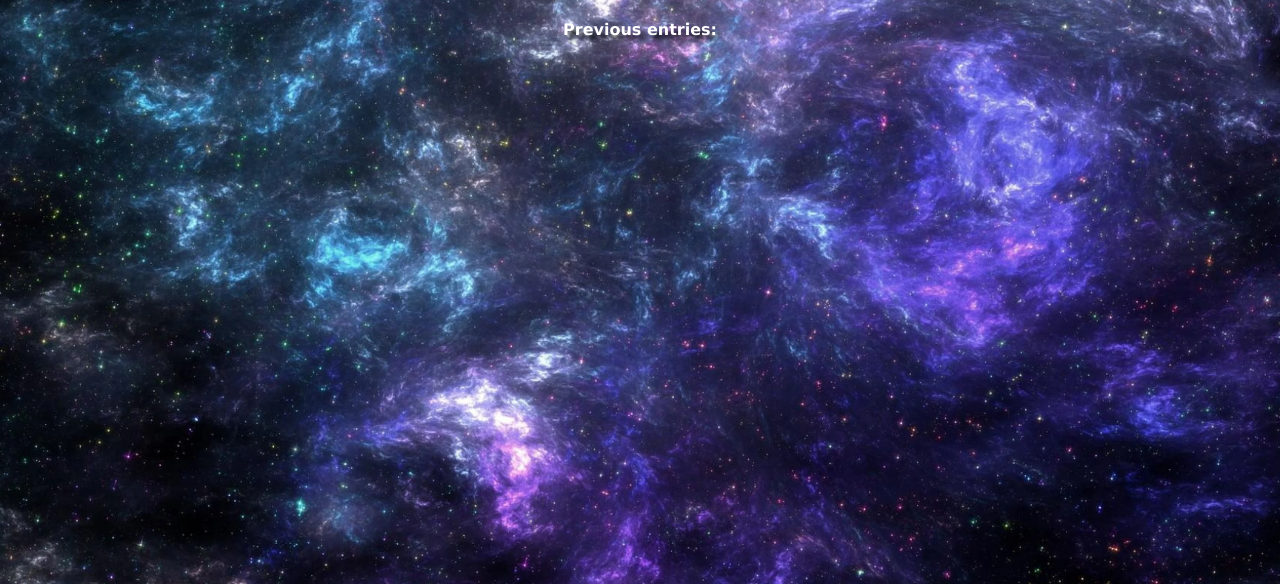
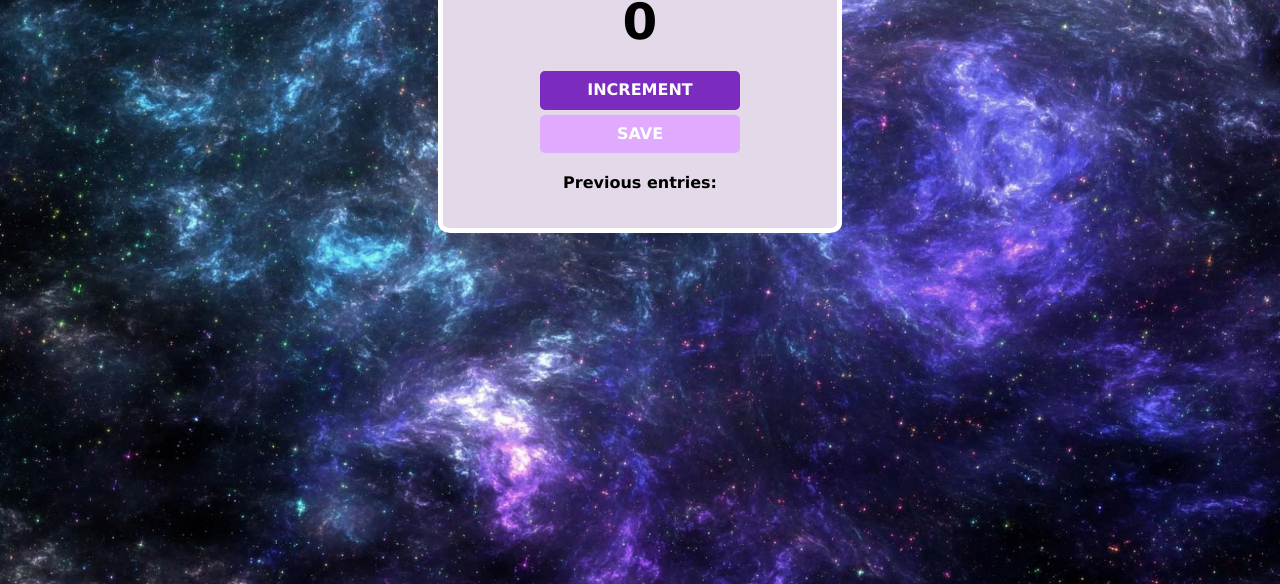
Before and after one commit to UribeCamilo98/counting-stars, a website built with Vite: page index.html in a window 1280 px wide. Shown: the part 216-800 px from the top of the page. Built offline with nearby package versions, Linux system fonts and the light colour scheme.

Commit message:
Update Index.css

```diff
--- a/index.css
+++ b/index.css
@@ -4,16 +4,19 @@ body {
     font-family: 'Lucida Sans', 'Lucida Sans Regular', 'Lucida Grande', 'Lucida Sans Unicode', Geneva, Verdana, sans-serif;
     font-weight: bold;
     text-align: center;
-    color: white;
-    text-shadow: 5px 5px 5px black;
+    color: black;
 }
 
 #main{
-    margin: auto;
-    padding: none;
+    margin: 10% auto;
+    width: 30%;
+    padding: 20px 5px;
+    background-color: #e3d9e9;
     display: flex;
     flex-direction: column;
-    align-items: center
+    align-items: center;
+    border-radius: 3%;
+    border: 5px solid white;
 }
 
 h1 {
```
Also changed, not shown: index.html (+1 -1 lines).
